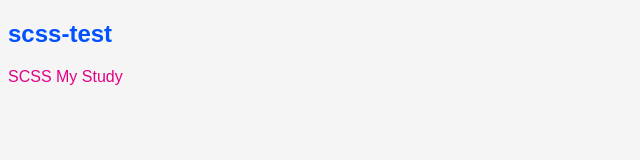
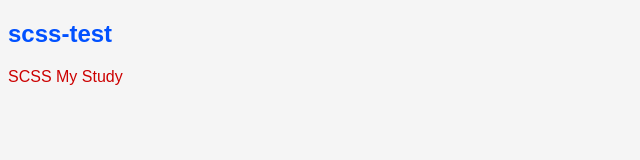
Before and after one commit to 9tea/myscss, a plain HTML site: page index.html in a window 1280 px wide. Shown: the full height of the page, 0-640 px from the left. Drawn offline with Linux system fonts and the light colour scheme.

Commit message:
css만 업데이트

```diff
--- a/css/style.css
+++ b/css/style.css
@@ -1,6 +1,6 @@
 body {
   background: #f5f5f5;
-  color: #e30084;
+  color: #c00;
   font-family: sans-serif;
 }
 
```
Also changed, not shown: 1 other file.
